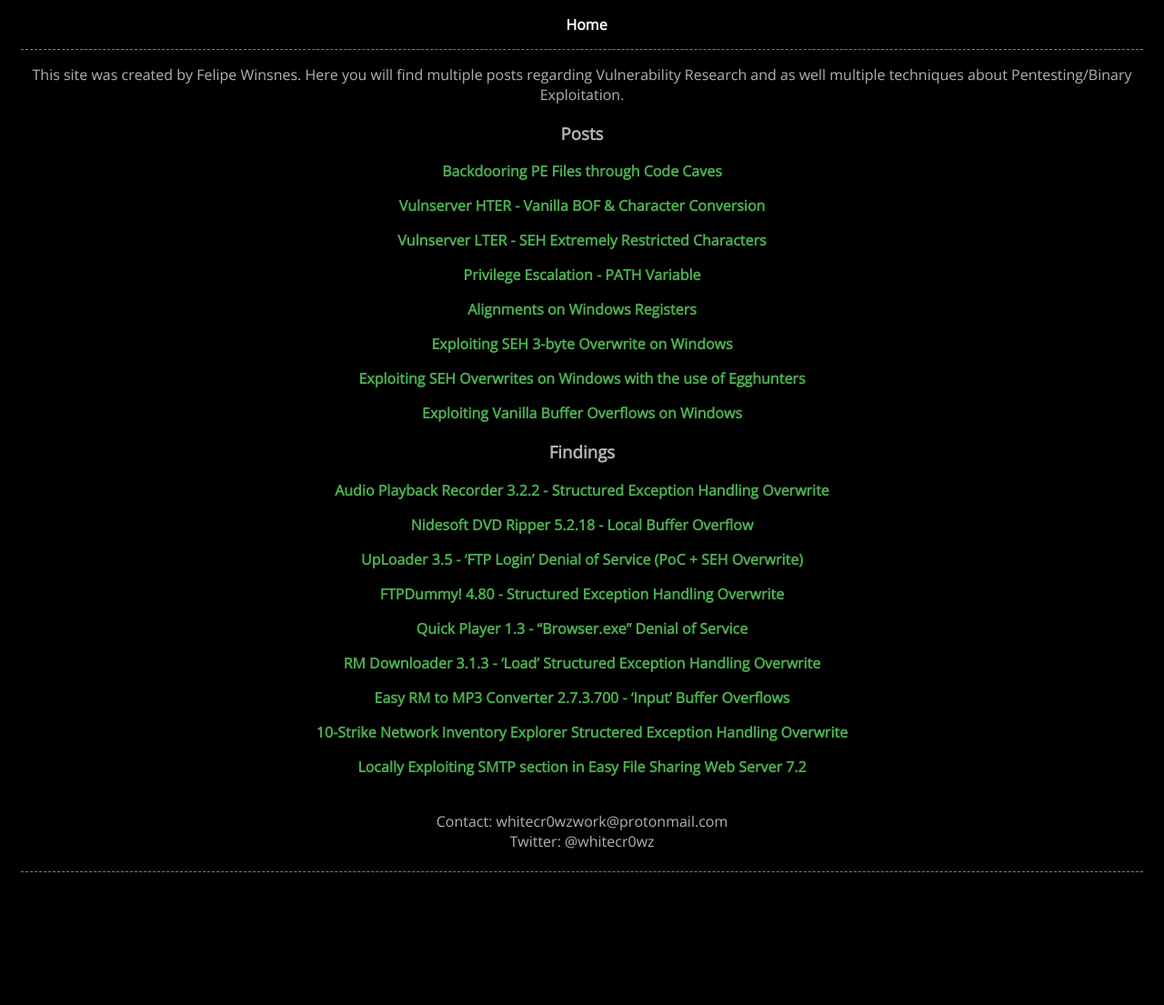
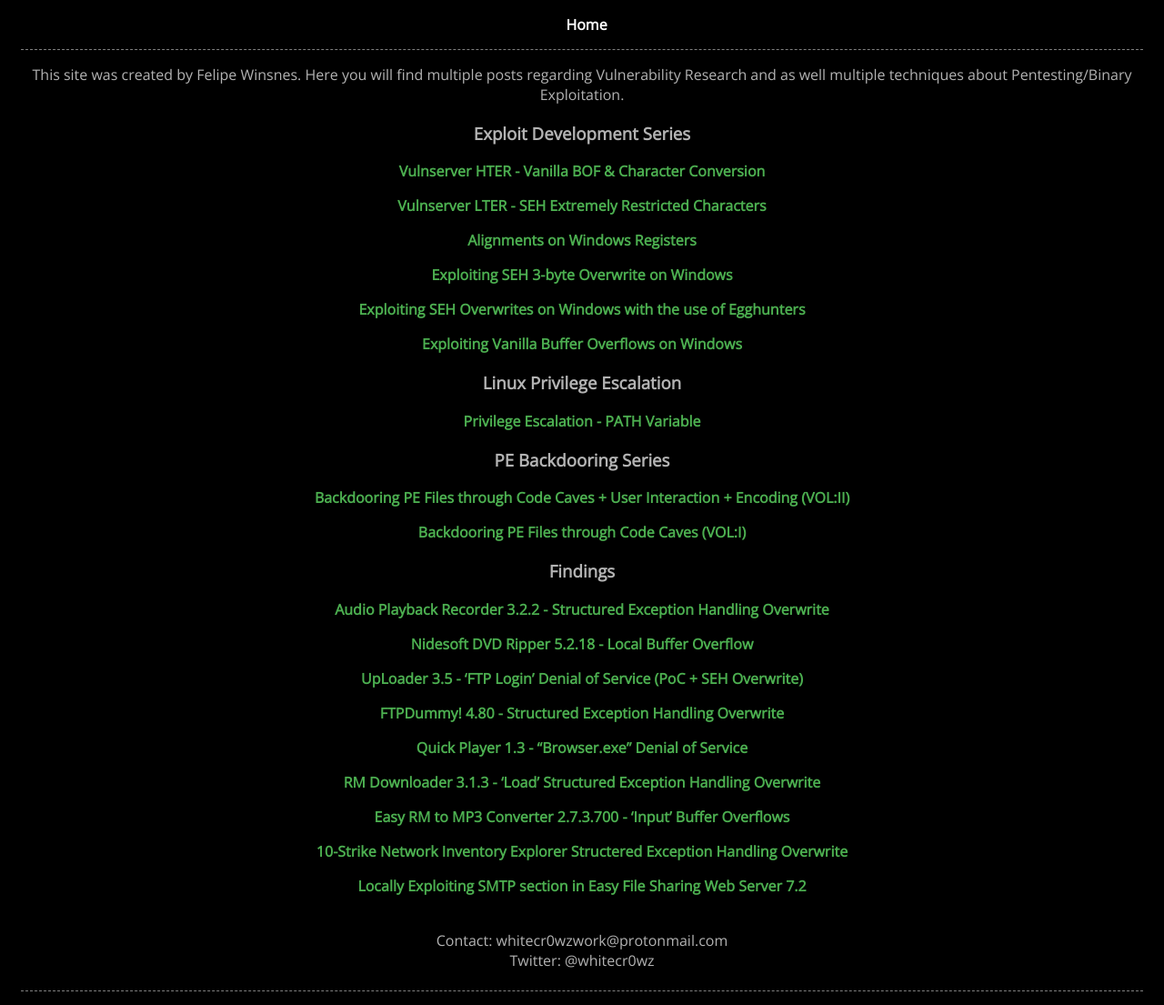
Before and after one commit to whitecr0wz/whitecr0wz.github.io, a Jekyll site: the page built from index.md, in a window 1280 px wide. Shown: the whole page at 91% size. Built offline with Jekyll 4.4.1, drawn with Linux system fonts in a browser that asks for light colours; before the commit the page ends 974 px from its top, so only the background shows below that.

Commit message:
Update index.md

```diff
--- a/index.md
+++ b/index.md
@@ -4,14 +4,10 @@
 ---
 This site was created by Felipe Winsnes. Here you will find multiple posts regarding Vulnerability Research and as well multiple techniques about Pentesting/Binary Exploitation.
 
-### Posts
-[Backdooring PE Files through Code Caves](https://whitecr0wz.github.io/posts/Backdooring-PE/)
-
+### Exploit Development Series
 [Vulnserver HTER - Vanilla BOF & Character Conversion](https://whitecr0wz.github.io/posts/Vulnserver-HTER/)
 
 [Vulnserver LTER - SEH Extremely Restricted Characters](https://whitecr0wz.github.io/posts/Vulnserver-LTER/)
-
-[Privilege Escalation - PATH Variable](https://whitecr0wz.github.io/posts/Privilege-Escalation-Path/)
 
 [Alignments on Windows Registers](https://whitecr0wz.github.io/posts/Alignments-on-windows-registers/)
 
@@ -21,6 +17,13 @@
 
 [Exploiting Vanilla Buffer Overflows on Windows](https://whitecr0wz.github.io/posts/Exploiting-Stack-Overflows-On-Windows/)
 
+### Linux Privilege Escalation
+[Privilege Escalation - PATH Variable](https://whitecr0wz.github.io/posts/Privilege-Escalation-Path/)
+
+### PE Backdooring Series
+[Backdooring PE Files through Code Caves + User Interaction + Encoding (VOL:II)](https://whitecr0wz.github.io/posts/Backdooring-PE-II/)
+
+[Backdooring PE Files through Code Caves (VOL:I)](https://whitecr0wz.github.io/posts/Backdooring-PE/)
 
 ### Findings
 [Audio Playback Recorder 3.2.2 - Structured Exception Handling Overwrite](https://whitecr0wz.github.io/posts/Audio-Playback-Recorder/)
```
